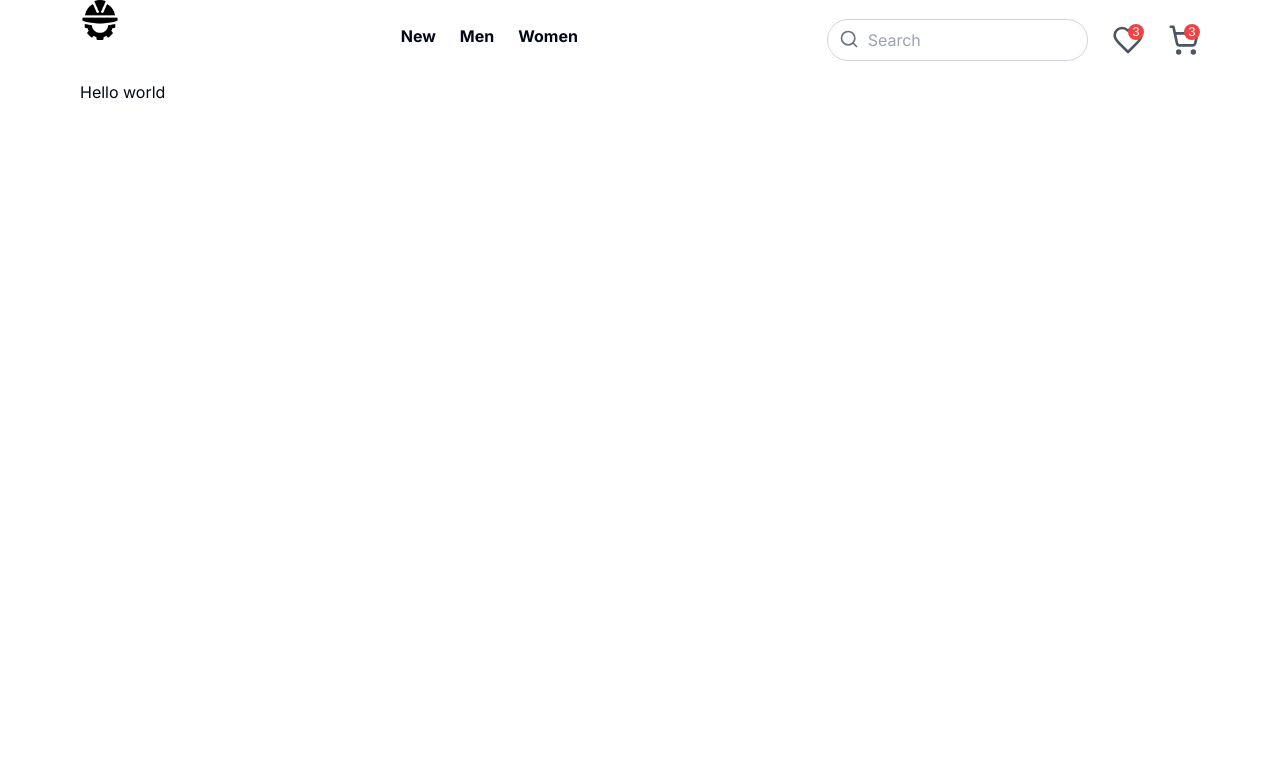
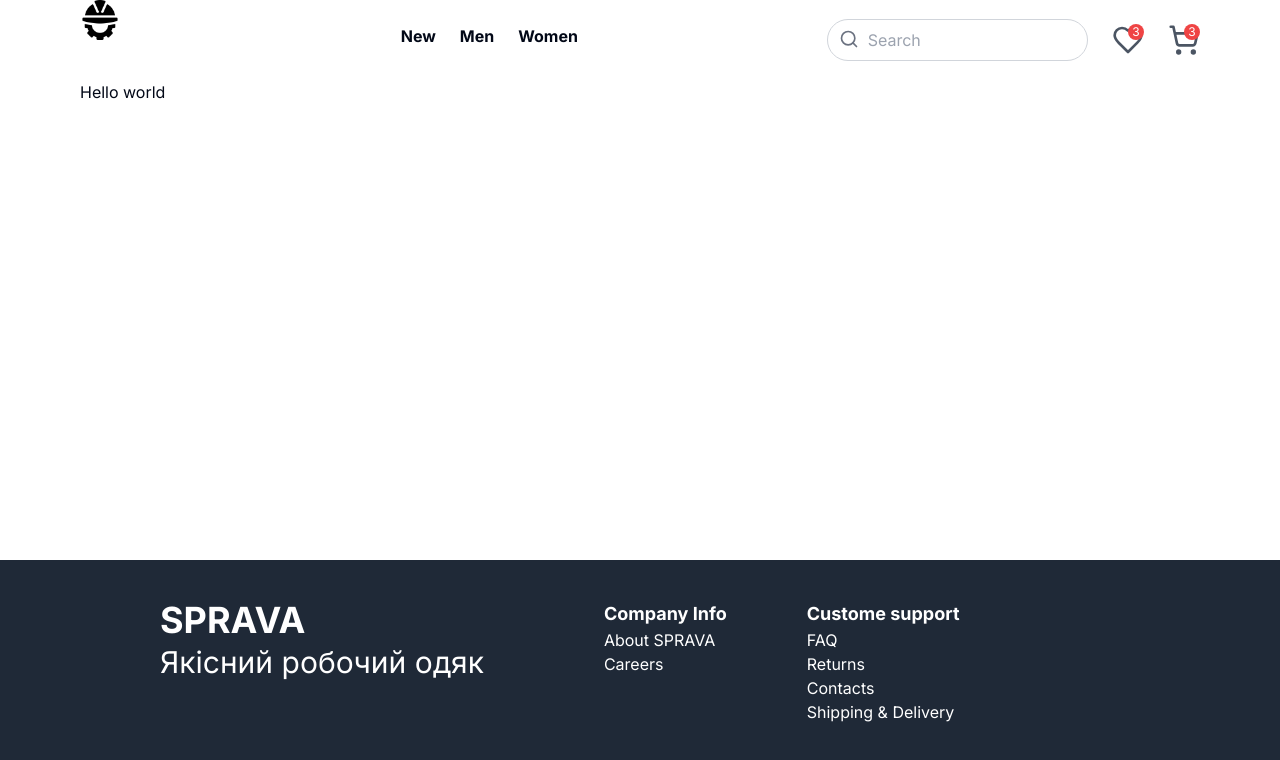
Before and after one commit to ArtemZhuravlyov/spetz, a Next.js app: page / in a window 1280 px wide. Shown: the top 760 px of the page. Built offline with nearby package versions, Linux system fonts and the light colour scheme.

Commit message:
footer mock

```diff
--- a/src/app/layout.tsx
+++ b/src/app/layout.tsx
@@ -3,7 +3,8 @@ import { Inter } from "next/font/google";
 import "./globals.css";
 import './/shared/css/custom.module.scss'
 
-import Navbar from "@/app/shared/components/navbar";
+import Navbar from "@/app/shared/components/header/navbar";
+import Footer from "@/app/shared/components/footer/footer";
 
 const inter = Inter({ subsets: ["latin"] });
 
@@ -22,6 +23,7 @@ export default function RootLayout({
       <body className={ inter.className }>
         <Navbar></Navbar>
         { children }
+        <Footer></Footer>
       </body>
     </html>
   );
--- /dev/null
+++ b/src/app/shared/components/footer/footer.tsx
@@ -0,0 +1,35 @@
+import MaxWidthWrapper from "@/app/shared/components/MaxWidthWrapper";
+
+const Footer = () => {
+  return <div className="bg-gray-800 absolute z-50 bottom-0 inset-x-0 h-60">
+    <footer className='relative bg-gray-800'>
+      <MaxWidthWrapper>
+        <div className='flex p-10 text-white'>
+          <div className='flex-grow-2 flex flex-col px-10 gap-1'>
+            {/*// TODO POPULATE WITH LOGO AND SOCIAL MEDIA LINKS*/}
+            <h1 className='text-4xl font-bold'>SPRAVA</h1>
+            <h2 className='text-3xl'>Якісний робочий одяк</h2>
+          </div>
+
+          <div className='flex-grow-3 flex justify-between px-10'>
+            <div className='flex flex-col px-10'>
+              <h2 className='text-lg font-bold'>Company Info</h2>
+              <a href='/about-us'>About SPRAVA</a>
+              <a href='/careers'>Careers</a>
+            </div>
+
+            <div className='flex flex-col px-10'>
+              <h2 className='text-lg font-bold'>Custome support</h2>
+              <a href='/faq'>FAQ</a>
+              <a href='/returns'>Returns</a>
+              <a href='/contacts'>Contacts</a>
+              <a href='/shipping-and-delivery'>Shipping & Delivery</a>
+            </div>
+          </div>
+        </div>
+      </MaxWidthWrapper>
+    </footer>
+  </div>
+}
+
+export default Footer
--- a/src/app/shared/components/nav-items.tsx
+++ b/src/app/shared/components/header/nav-items.tsx
@@ -2,7 +2,7 @@
 
 import { useState } from "react";
 import { NAVIGATION_MENU } from "@/app/shared/config/constants/navigation";
-import HeaderNavDropDownMenu from "@/app/shared/components/header-nav-dropdown-menu";
+import HeaderNavDropDownMenu from "@/app/shared/components/header/header-nav-dropdown-menu";
 
 const NavItems = () => {
   const [activeIndex, setActiveIndex] = useState<number | null>(null);
--- a/src/app/shared/components/navbar.tsx
+++ b/src/app/shared/components/header/navbar.tsx
@@ -1,7 +1,7 @@
 import MaxWidthWrapper from "@/app/shared/components/MaxWidthWrapper";
 import Link from "next/link";
 import Image from "next/image";
-import NavItems from "@/app/shared/components/nav-items";
+import NavItems from "@/app/shared/components/header/nav-items";
 import { HeartIcon, SearchIcon, ShoppingCartIcon } from "lucide-react";
 
 const Navbar = () => {
@@ -13,7 +13,7 @@ const Navbar = () => {
             <div className="flex h-20 items-center">
               {/*// TODO MOBILE NAV*/}
               <div className='ml-4 flex lg:ml-0 h-20 align-middle justify-between w-full'>
-                <Link href='/'>
+                <Link href='/public'>
                   <Image
                     width='40'
                     height='40'
```
Also changed, not shown: .eslintrc.json (added), src/app/shared/components/header/header-nav-dropdown-menu.tsx (renamed from src/app/shared/components/header-nav-dropdown-menu.tsx), 1 other file (tests, documents, lock files or other folders).
